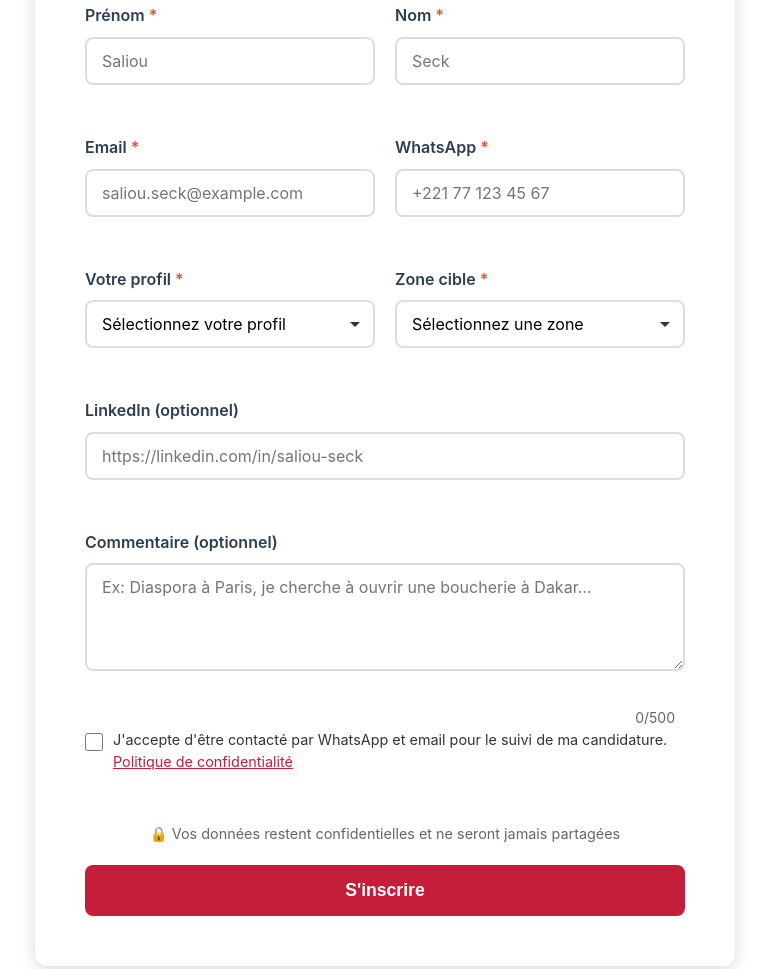
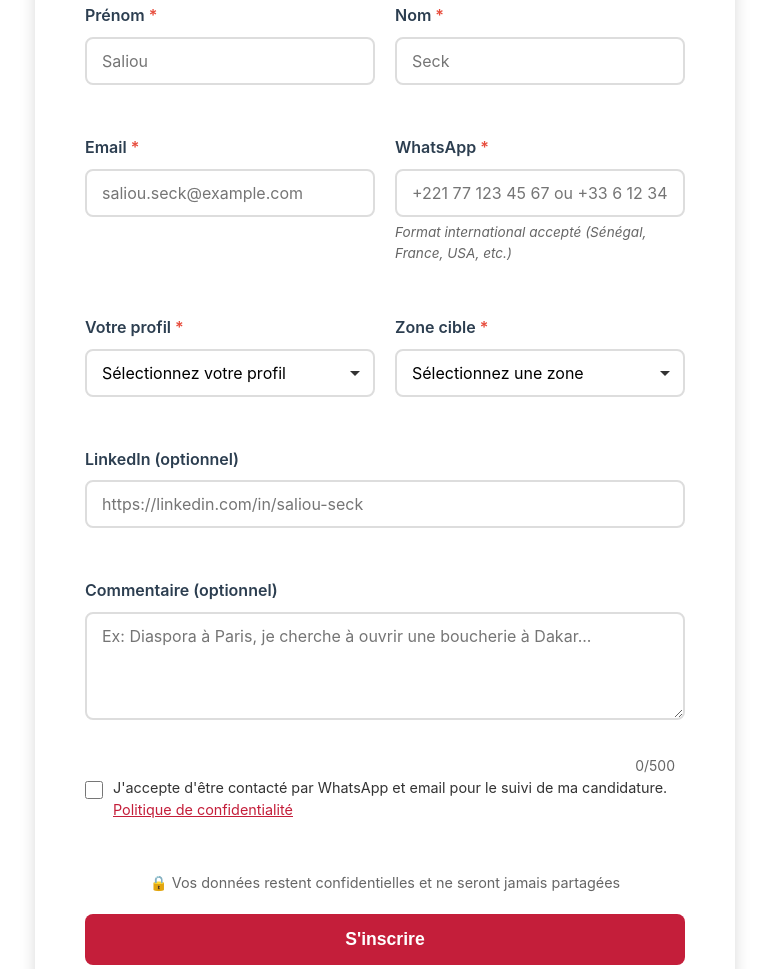
Before and after one commit to Zalint/MaaS, a website: page public/index.html in a window 1280 px wide. Shown: the part 2558-3527 px from the top of the page, without its empty margins (255-1024 px from the left). Drawn offline with Linux system fonts and the light colour scheme.

Commit message:
Update WhatsApp field: Accept international numbers (Senegal, France, USA, etc.)

```diff
--- a/public/index.html
+++ b/public/index.html
@@ -231,8 +231,9 @@
                                 id="whatsapp"
                                 name="whatsapp"
                                 required
-                                placeholder="+221 77 123 45 67"
+                                placeholder="+221 77 123 45 67 ou +33 6 12 34 56 78"
                             >
+                            <small class="field-hint">Format international accepté (Sénégal, France, USA, etc.)</small>
                             <span class="error-message" id="error-whatsapp"></span>
                         </div>
                     </div>
--- a/public/style.css
+++ b/public/style.css
@@ -495,6 +495,14 @@ body {
     color: var(--secondary-color);
 }
 
+.field-hint {
+    display: block;
+    font-size: 0.85rem;
+    color: var(--text-light);
+    margin-top: 5px;
+    font-style: italic;
+}
+
 .required {
     color: var(--error-color);
 }
```
